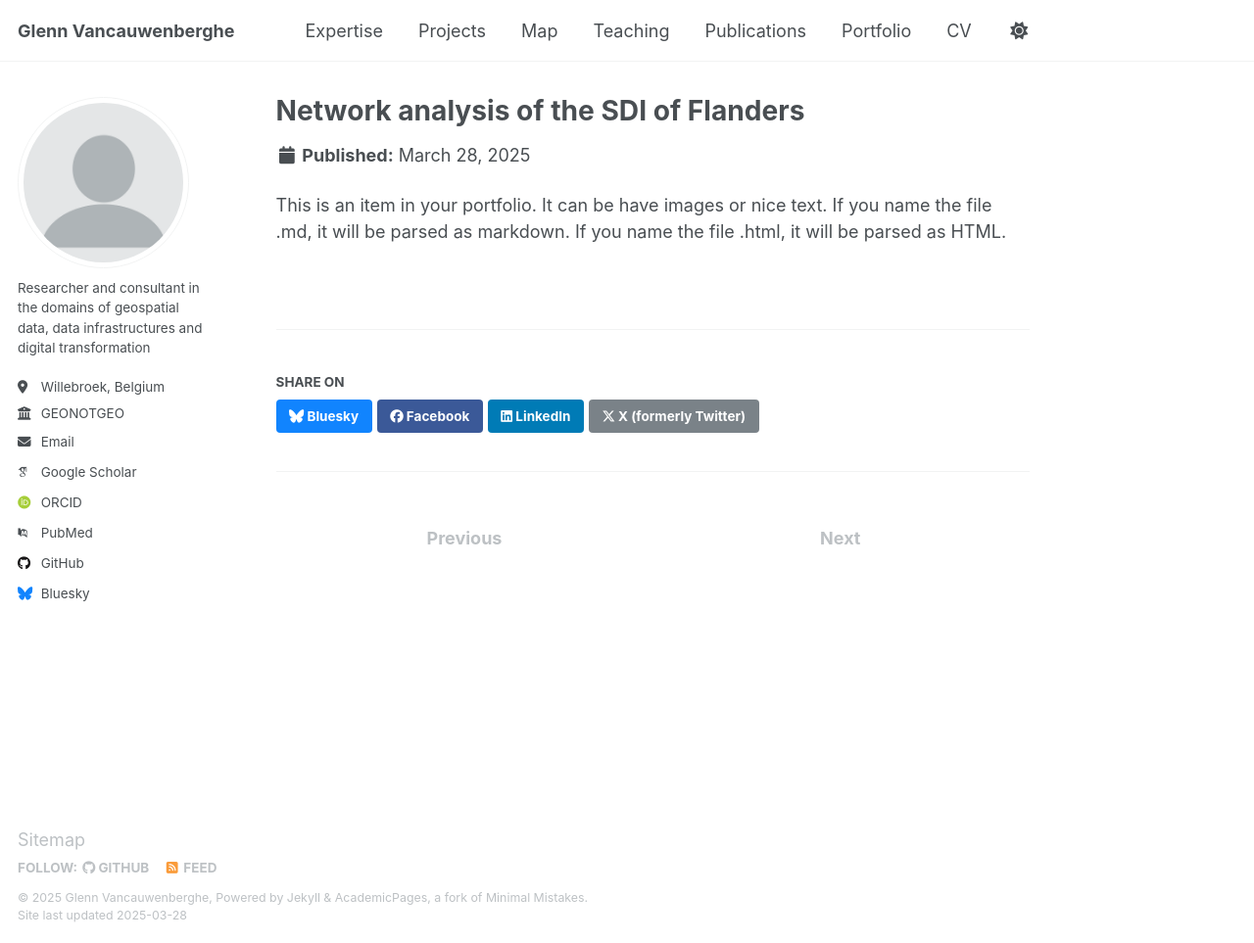
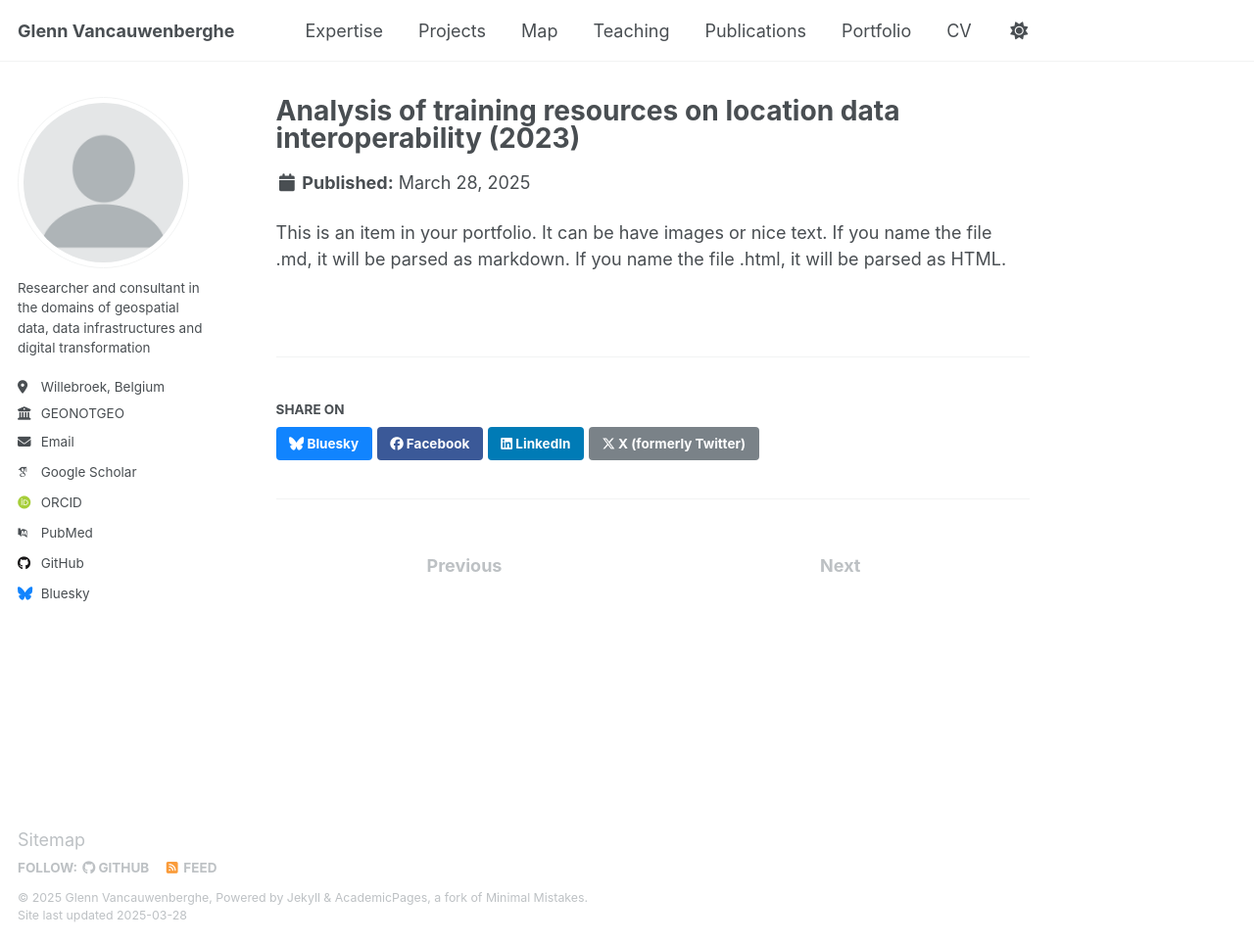
Before and after one commit to GVancauwenberghe/gvancauwenberghe.github.io, a Jekyll site: the page built from _portfolio/portfolio-8.md, in a window 1280 px wide and 963 px high. Shown: the whole window at 98% size. Built offline with Jekyll 4.4.1, drawn with Linux system fonts in a browser that asks for light colours; some web fonts are replaced.

Commit message:
Update portfolio-8.md

```diff
--- a/_portfolio/portfolio-8.md
+++ b/_portfolio/portfolio-8.md
@@ -1,6 +1,6 @@
 ---
-title: "Network analysis of the SDI of Flanders"
-excerpt: "Short of portfolio item number 1<br/><img src='/images/500x300.png'>"
+title: "Analysis of training resources on location data interoperability (2023)"
+excerpt: "Short of portfolio item number 1<br/><img src='/images/dis4SME.png'>"
 collection: portfolio
 ---
 
```
